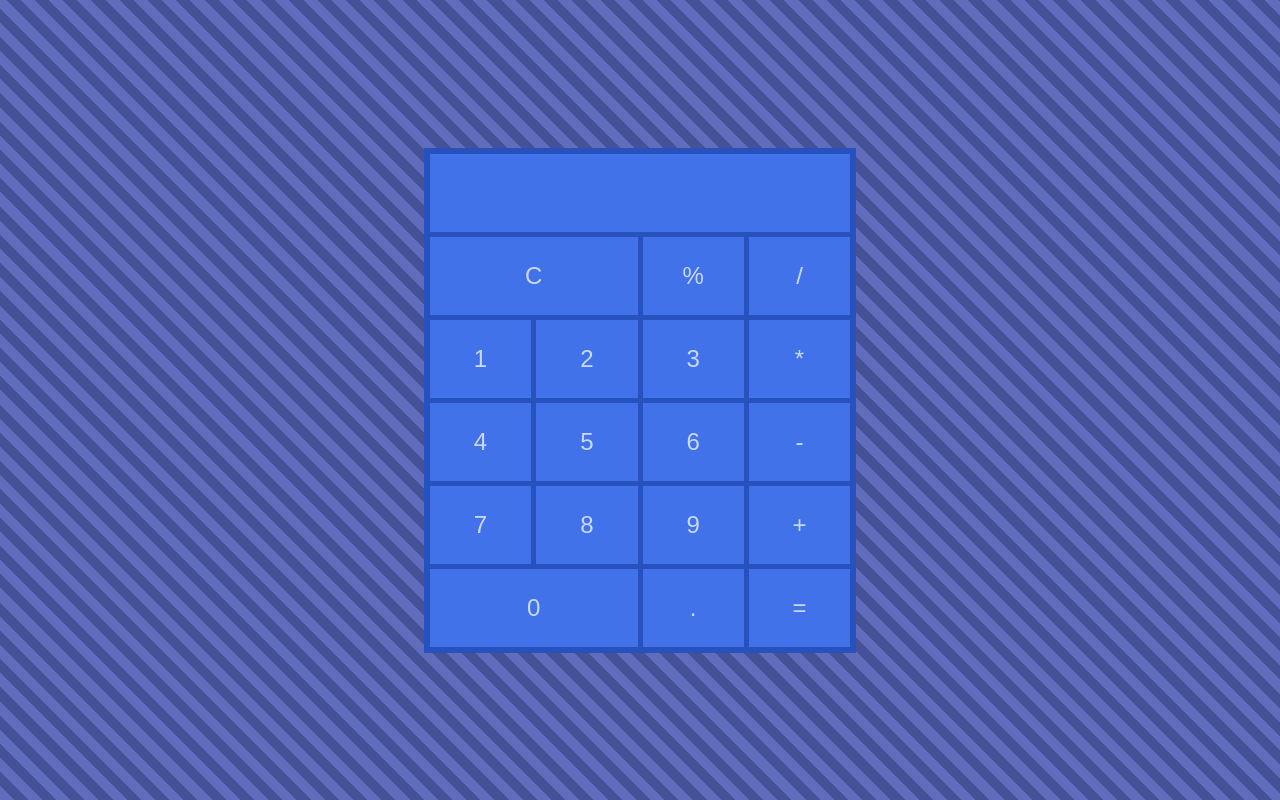
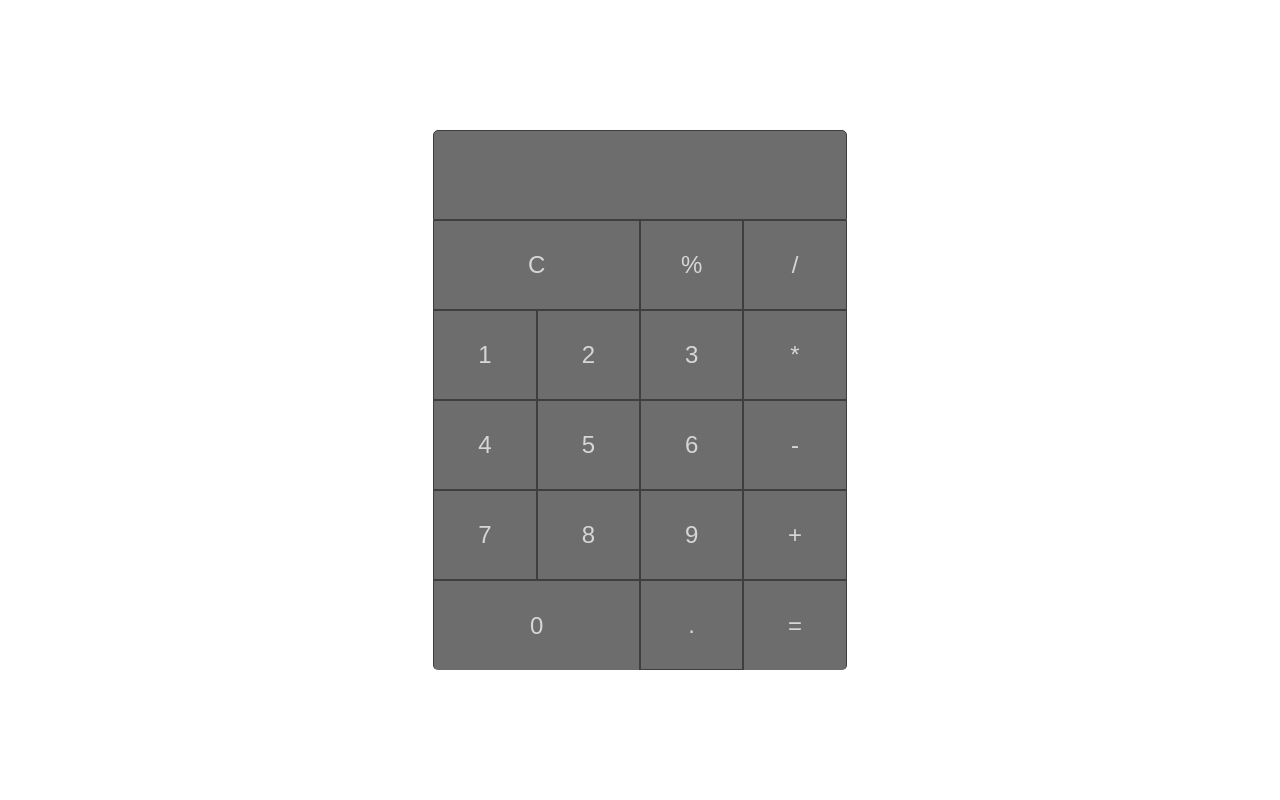
Before and after one commit to Noyan100/calculator, a plain HTML site: page index.html in a window 1280 px wide. Drawn offline with Linux system fonts and the light colour scheme.

Commit message:
еще раз поменял стили

```diff
--- a/scss/style.scss
+++ b/scss/style.scss
@@ -1,8 +1,8 @@
 @import "_reset";
 
-$body-color: repeating-linear-gradient(45deg, #606dbc, #606dbc 10px, #465298 10px, #465298 20px);
-$calc-background-color: #2752be;
-$calc-button-bgcolor: #4272ea;
+$body-color: #fff;
+$calc-border-color: #3e3e3e;
+$calc-button-bgcolor: #6d6d6d;
 $calc-button-color: #ffffffb8;
 
 body{
@@ -16,10 +16,6 @@ body{
 .calc {
     display: grid;
     grid-template: repeat(5, 1fr) / repeat(4, 1fr);
-    gap: 5px;
-
-    background: $calc-background-color;
-    border: 6px solid $calc-background-color;
 }
 .calc__result {
     grid-column: -1 / 1;
@@ -29,6 +25,9 @@ body{
     border: 0;
     outline: none;
     background-color: $calc-button-bgcolor;
+    border: 1px solid $calc-border-color;
+
+    border-radius: 5px 5px 0 0;
 
     padding: 0 10px;
 }
@@ -37,16 +36,21 @@ body{
     color: $calc-button-color;
 
     background-color: $calc-button-bgcolor;
-    border: 0;
+    border: 1px solid $calc-border-color;
 
     cursor: pointer;
-    padding: 25px 40px;
+    padding: 30px 40px;
 }
 .calc__btn--reset{
     grid-column: 1 / 3;
 }
 .calc__btn--equal{
+    border-bottom: 0;
+    border-radius: 0 0 5px 0;
 }
 .calc__btn--0{
     grid-column: 1 / 3;
+
+    border-radius: 0 0 0 5px;
+    border-bottom: 0;
 }
```
Also changed, not shown: css/style.css.
